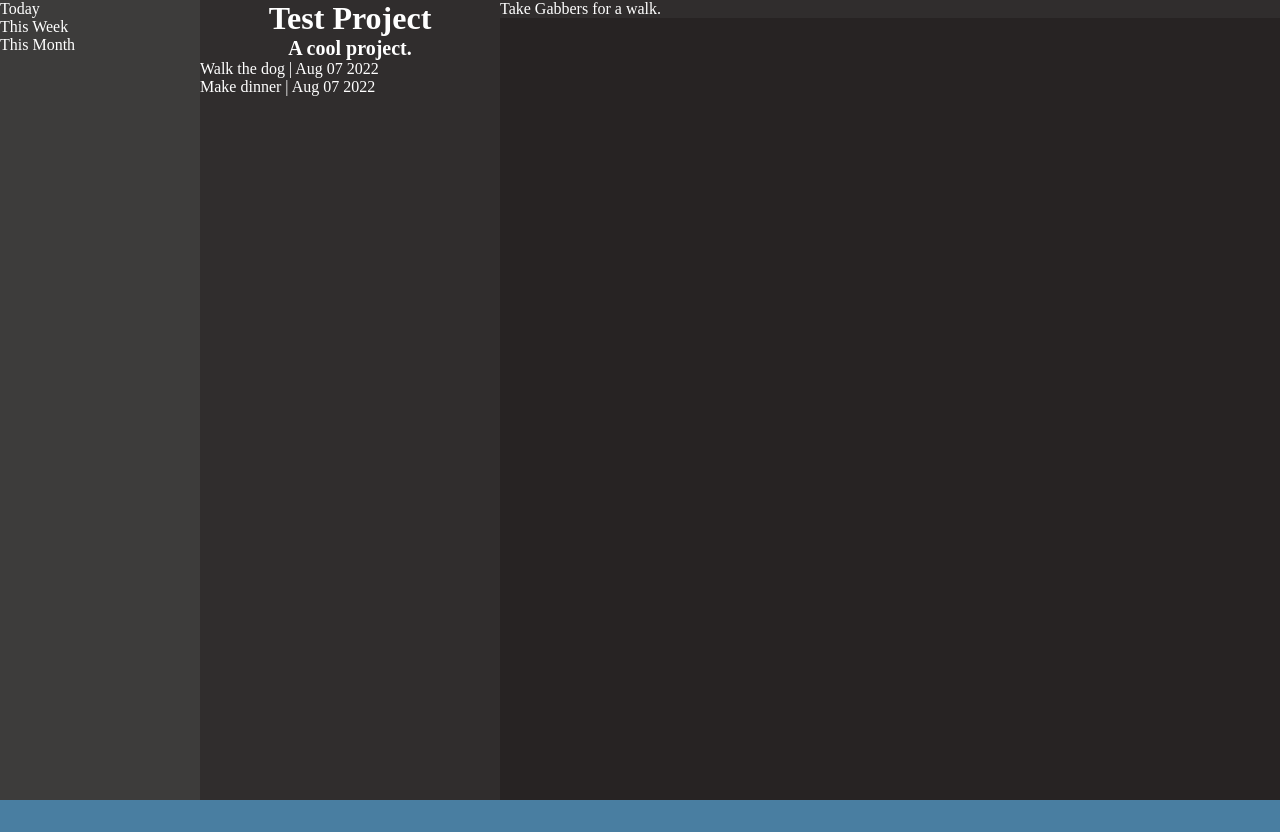
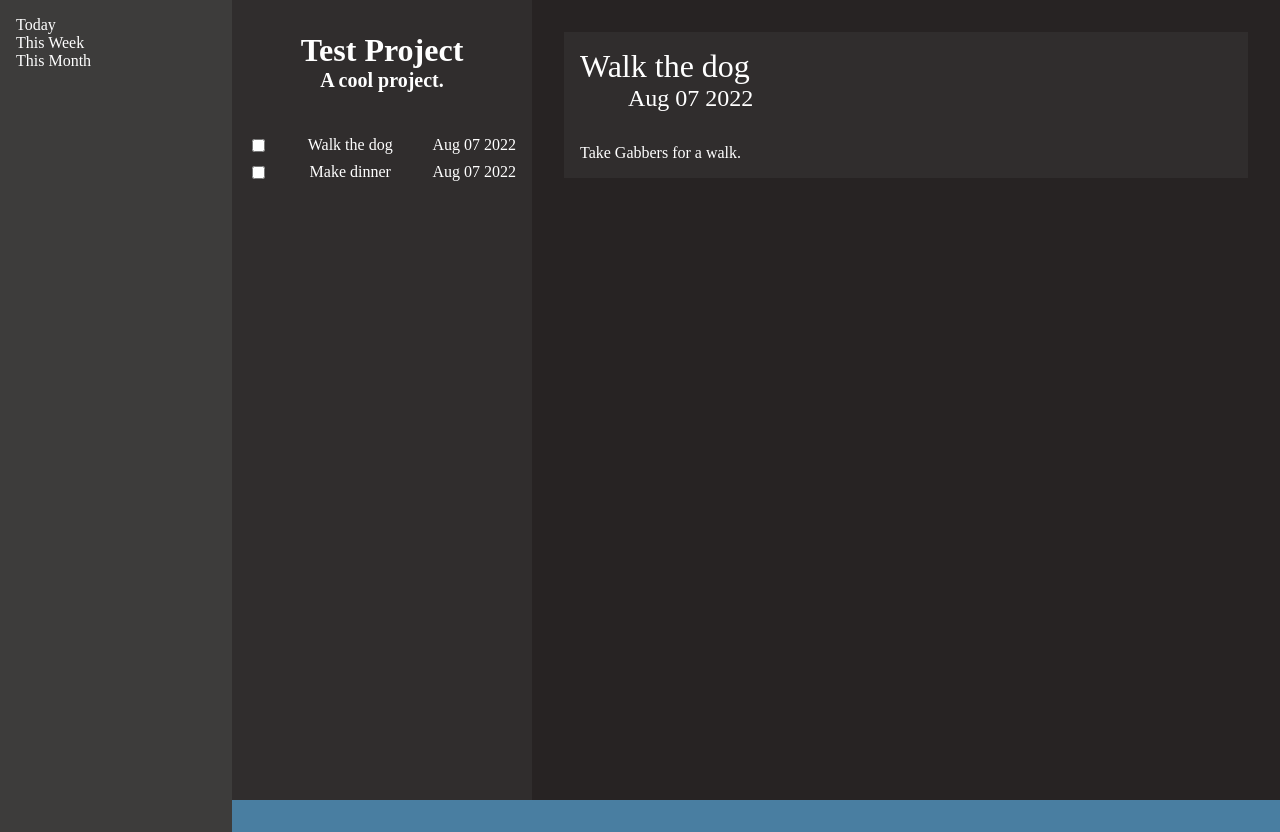
Before and after one commit to ZenSpace55/Odin-ToDo, a website built with webpack: page dist/index.html in a window 1280 px wide. Before the commit the page ends 800 px from the top, so only its background shows below. Built offline with nearby package versions, Linux system fonts and the light colour scheme.

Commit message:
Implemented selecting each todo of a project. Added checkbox

```diff
--- a/src/project.js
+++ b/src/project.js
@@ -13,6 +13,17 @@ const projectFactory = (name, description, todos) => {
     return {name, description, todos};
 };
 
+function createTodo(project, i){
+    console.log(project.todos[i].name);
+    //let todoArea = document.getElementById("todoArea");
+    //todoArea.textContent = project.todos[i].description;
+    showTodo(project.todos[i]);
+}
+
+function toggleComplete(){
+    console.log("hello");
+}
+
 function showProject(project){
     const projectTab = document.getElementById("projectTab");
     const projName = document.createElement("div");
@@ -25,13 +36,31 @@ function showProject(project){
     projectTab.appendChild(projDesc);
     for (var i = 0; i < project.todos.length; i++){
         console.log("creating... " + project.todos[i].name);
-        const todoItem = document.createElement("div");
+        let todoItem = document.createElement("div");
         todoItem.classList.add("projectTodo");
-        todoItem.textContent = project.todos[i].name + " | " + project.todos[i].dueDate;
+        let todoCheck = document.createElement("input");
+        todoCheck.setAttribute("type", "checkbox");
+        todoCheck.addEventListener("event", toggleComplete());
+        let todoName = document.createElement("div");
+        todoName.textContent = project.todos[i].name;
+        let todoDate = document.createElement("div");
+        todoDate.textContent = project.todos[i].dueDate;
+        //todoItem.textContent = project.todos[i].name + " | " + project.todos[i].dueDate;
         console.log(project.todos[i].name);
-        todoItem.addEventListener("click", function (e){
-            console.log(e.target);
+        console.log("i = " + i);
+        todoItem.id = i;
+        todoItem.addEventListener("click", function() {
+            console.log("i = " + i);
+            console.log(this);
+            if (document.querySelector(".activeTodo")){
+                document.querySelector(".activeTodo").classList.toggle("activeTodo");
+            }
+            this.classList.toggle("activeTodo");
+            createTodo(project, this.id);
         });
+        todoItem.appendChild(todoCheck);
+        todoItem.appendChild(todoName);
+        todoItem.appendChild(todoDate);
         projectTab.appendChild(todoItem);
     }
 }
--- a/src/styles.css
+++ b/src/styles.css
@@ -12,6 +12,7 @@ body{
     max-width: 200px;
     display: flex;
     flex-direction: column;
+    padding: 1em;
 }
 
 .sidebarHeader{
@@ -43,6 +44,7 @@ body{
     font-weight: 700;
     width: 100%;
     text-align: center;
+    padding-top: 1em;
 }
 
 .projectDescription{
@@ -50,11 +52,20 @@ body{
     font-weight: 600;
     width: 100%;
     text-align: center;
+    margin-bottom: 2em;
+}
+
+.activeTodo{
+    background-color: rgb(71, 71, 71);
 }
 
 .projectTodo{
     font-size: 1em;
-    width: 100%;
+    padding: 1em;
+    padding-top: .25em;
+    padding-bottom: .25em;
+    display: flex;
+    justify-content: space-between;
 }
 
 .projectTodo:hover{
@@ -65,5 +76,10 @@ body{
     background-color: rgb(48, 45, 45);
     color: white;
     display: flex;
+    margin: 2em;
+    padding: 1em;
     flex-direction: column;
 }
+
+.todoChild{
+}
--- a/src/todo.js
+++ b/src/todo.js
@@ -13,8 +13,26 @@ function showTodo(todo){
     }
     const todoPanel = document.createElement("div");
     todoPanel.classList.add("todoPanel");
-    todoPanel.textContent = todo.description;
     todoArea.appendChild(todoPanel);
+
+    let todoName = document.createElement("div");
+    todoName.classList.add("todoChild");
+    todoName.style.fontSize = "2em";
+    todoName.textContent = todo.name;
+    let todoDate = document.createElement("div");
+    todoDate.classList.add("todoChild");
+    todoDate.style.marginLeft = "2em";
+    todoDate.style.fontSize = "1.5em";
+    todoDate.textContent = todo.dueDate;
+    let todoDescription = document.createElement("div");
+    todoDescription.style.marginTop = "2em";
+    todoDescription.classList.add("todoChild");
+    todoDescription.textContent = todo.description;
+    todoPanel.appendChild(todoName);
+    todoPanel.appendChild(todoDate);
+    todoPanel.appendChild(todoDescription);
+
+
 }
 
 export {todoFactory, showTodo};
```
Also changed, not shown: dist/main.js.
